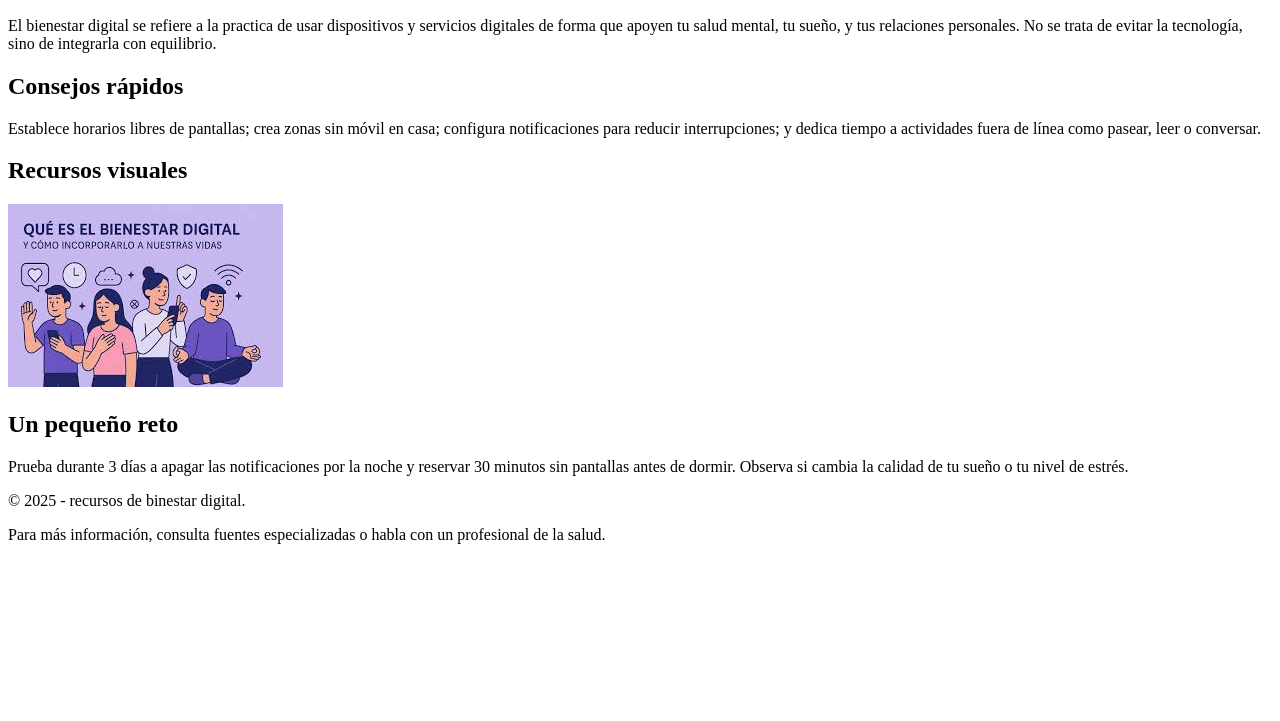
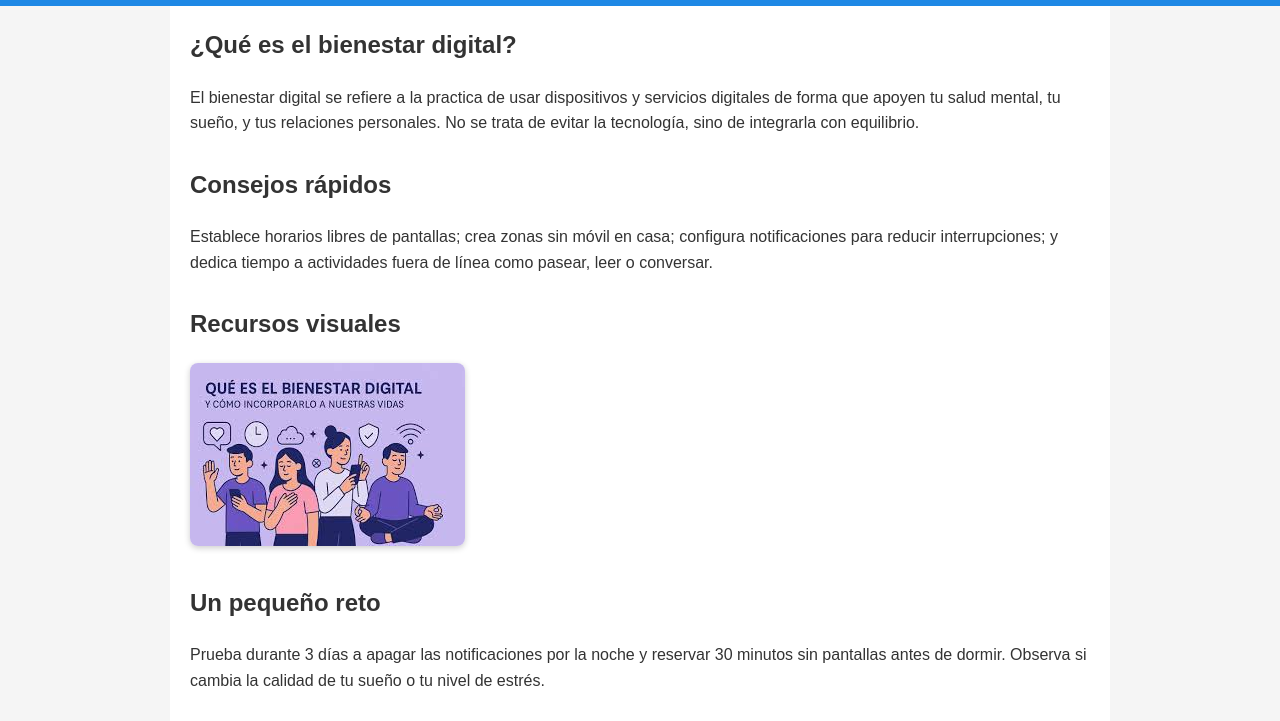
Before and after one commit to huellasdepieinca/mi-proyecto-web, a plain HTML site: page index.html in a window 1280 px wide. Shown: the part 148-869 px from the top of the page. Before the commit the page ends 800 px from the top, so only its background shows below. Drawn offline with Linux system fonts and the light colour scheme.

Commit message:
archivos css

```diff
--- a/index.html
+++ b/index.html
@@ -4,6 +4,7 @@
     <meta charset="UTF-8">
     <meta name="viewport" content="width=device-width, initial-scale=1.0">
     <title>Bienestar Digital</title>
+    <link rel="stylesheet" href="style.css">
 </head>
 <body>
 <header>
--- /dev/null
+++ b/style.css
@@ -0,0 +1,38 @@
+body {
+    font-family: Arial, Helvetica, sans-serif;
+    margin: 0;
+    padding: 0;
+    line-height: 1.6;
+    background: #f5f5f5;
+    color: #333;
+}
+
+header,
+footer {
+    background: #1e88e5;
+    color: white;
+    padding: 20px;
+    text-align: center;
+}
+
+main {
+    padding: 20px;
+    max-width: 900px;
+    margin: auto;
+    background: white;
+}
+
+h1,
+h2 {
+    margin-top: 0;
+}
+
+section {
+margin-bottom: 30px;
+}
+
+img {
+max-width: 100%;
+border-radius: 8px;
+box-shadow: 0 2px 6px rgba(0, 0, 0, 0.2);
+}
```
